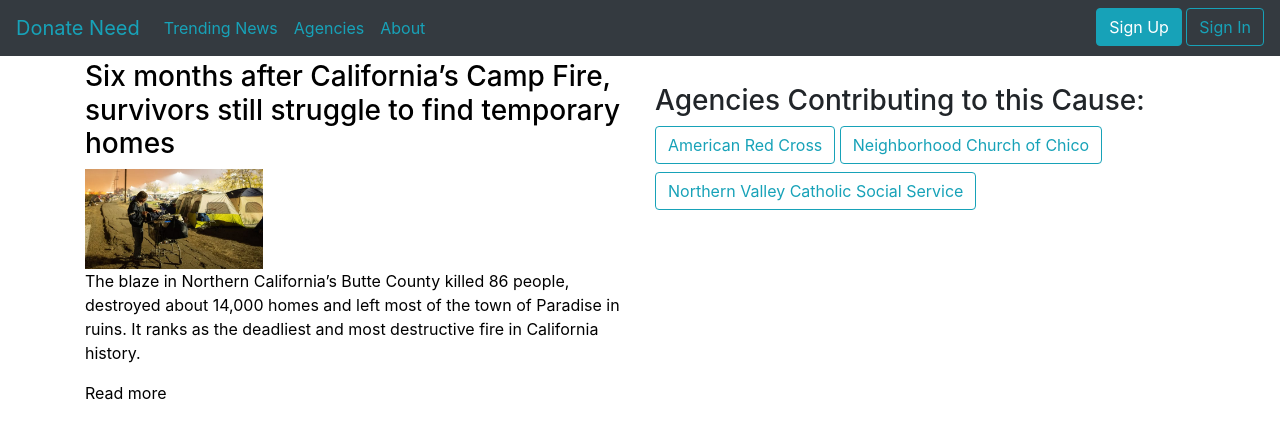
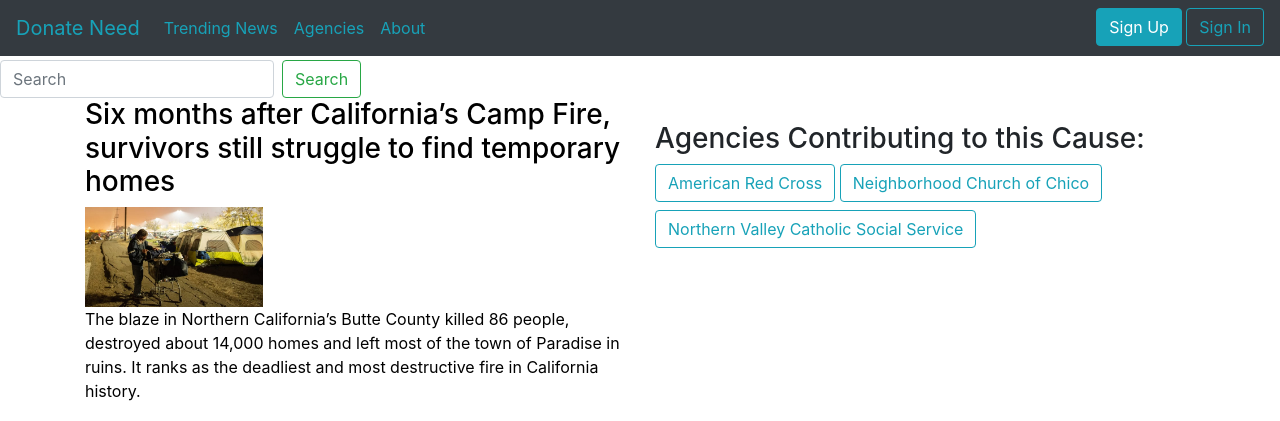
Before and after one commit to ChicoState/DonateNeed, a Django app: page /trending in a window 1280 px wide. Shown: the top 421 px of the page. Run offline with Django 3.2, Linux system fonts and the light colour scheme; some libraries are stand-ins or nearby versions.

Commit message:
added search bars

```diff
--- a/mysite/myapp/templates/main/agencies.html
+++ b/mysite/myapp/templates/main/agencies.html
@@ -3,6 +3,10 @@
 {% load static %}
 
 {% block content %}
+<form class="form-inline first-element">
+   <input class="form-control mr-sm-2" type="search" placeholder="Search" aria-label="Search">
+   <button class="btn btn-outline-success my-2 my-sm-0" type="submit">Search</button>
+ </form>
 <br>
 <br>
 <br>
--- a/mysite/myapp/templates/main/trending.html
+++ b/mysite/myapp/templates/main/trending.html
@@ -3,8 +3,11 @@
 {% load static %}
 
 {% block content %}
-
-<div class="container first-element">
+ <form class="form-inline first-element">
+   <input class="form-control mr-sm-2" type="search" placeholder="Search" aria-label="Search">
+   <button class="btn btn-outline-success my-2 my-sm-0" type="submit">Search</button>
+ </form>
+<div class="container">
   <div class="row">
     {% for article in articles %}
       <div class = "col-6">
```
